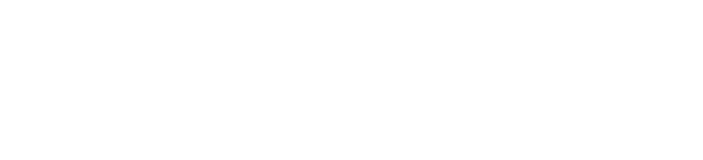
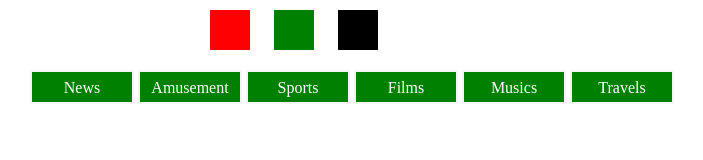
Before and after one commit to xiezhm3/ToDoList, a plain HTML site: page frontEndBasic/02/02.html in a window 1280 px wide. Shown: the whole page, without its empty margins (300-1003 px from the left). Drawn offline with Linux system fonts and the light colour scheme.

Commit message:
02: Change Background Color Using Event

```diff
--- a/frontEndBasic/02/02.css
+++ b/frontEndBasic/02/02.css
@@ -0,0 +1,54 @@
+body {
+    margin: 0 auto;
+}
+
+.controller {
+    width: 300px;
+    margin: 10px auto;
+}
+
+.red, .green, .black {
+    width: 40px;
+    height: 40px;
+    margin-left: 20px;
+    display: inline-block;
+}
+
+.red {
+    background-color: red;
+}
+
+.green {
+    background-color: green;
+}
+
+.black {
+    background-color: black;
+}
+
+.navigator-list {
+
+}
+
+.navigator {
+    width: 700px;
+    margin: 0 auto;
+}
+
+.nav {
+    /*border-width: 5px;*/
+    border: 2px solid whitesmoke;
+    text-align: center;
+    list-style-type: none;
+    text-decoration: none;
+    display: inline-block;
+    height: 30px;
+    width: 100px;
+    background-color: green;
+    line-height: 2em;
+}
+
+.news, .amusement, .sports, .films, .musics, .travels {
+    text-decoration: none;
+    color: white;
+}
--- a/frontEndBasic/02/02.html
+++ b/frontEndBasic/02/02.html
@@ -2,9 +2,26 @@
 <html lang="en">
 <head>
     <meta charset="UTF-8">
-    <title>Title</title>
+    <title>Change Background Color Using Button</title>
+    <script src="./../jquery-3.1.1.js"></script>
+    <script type="application/javascript" src="02.js"></script>
+    <link rel="stylesheet" href="02.css">
 </head>
 <body>
-
+<div class="controller">
+    <div class="red"></div>
+    <div class="green"></div>
+    <div class="black"></div>
+</div>
+<div class="navigator">
+    <ul class="navigator-list">
+        <li class="nav"><a class="news" href="#">News</a></li>
+        <li class="nav amusement"><a class="amusement" href="#">Amusement</a></li>
+        <li class="nav sports"><a class="sports" href="#">Sports</a></li>
+        <li class="nav films"><a class="films" href="#">Films</a></li>
+        <li class="nav musics"><a class="musics" href="#">Musics</a></li>
+        <li class="nav travels"><a class="travels" href="#">Travels</a></li>
+    </ul>
+</div>
 </body>
 </html>
--- a/frontEndBasic/02/02.js
+++ b/frontEndBasic/02/02.js
@@ -0,0 +1,5 @@
+$(function () {
+	"use strict";
+
+	$("")
+});
```
